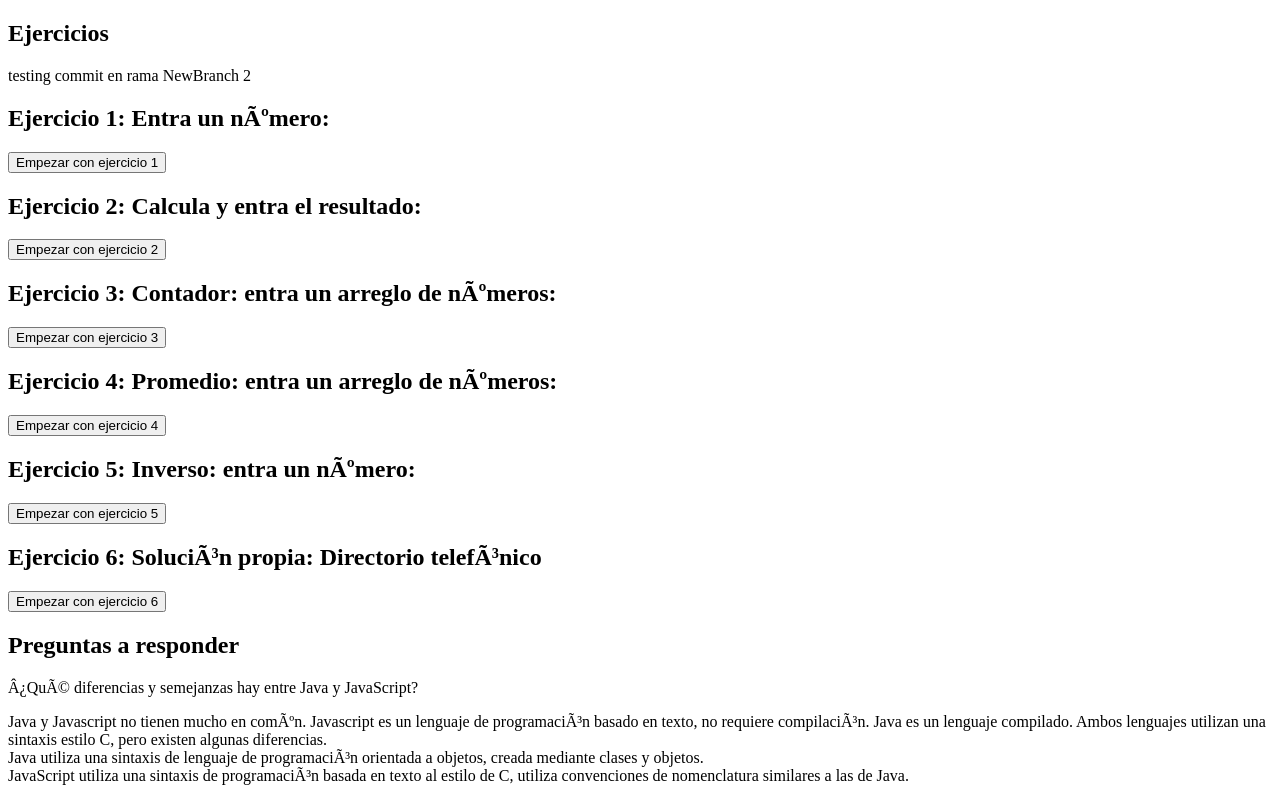
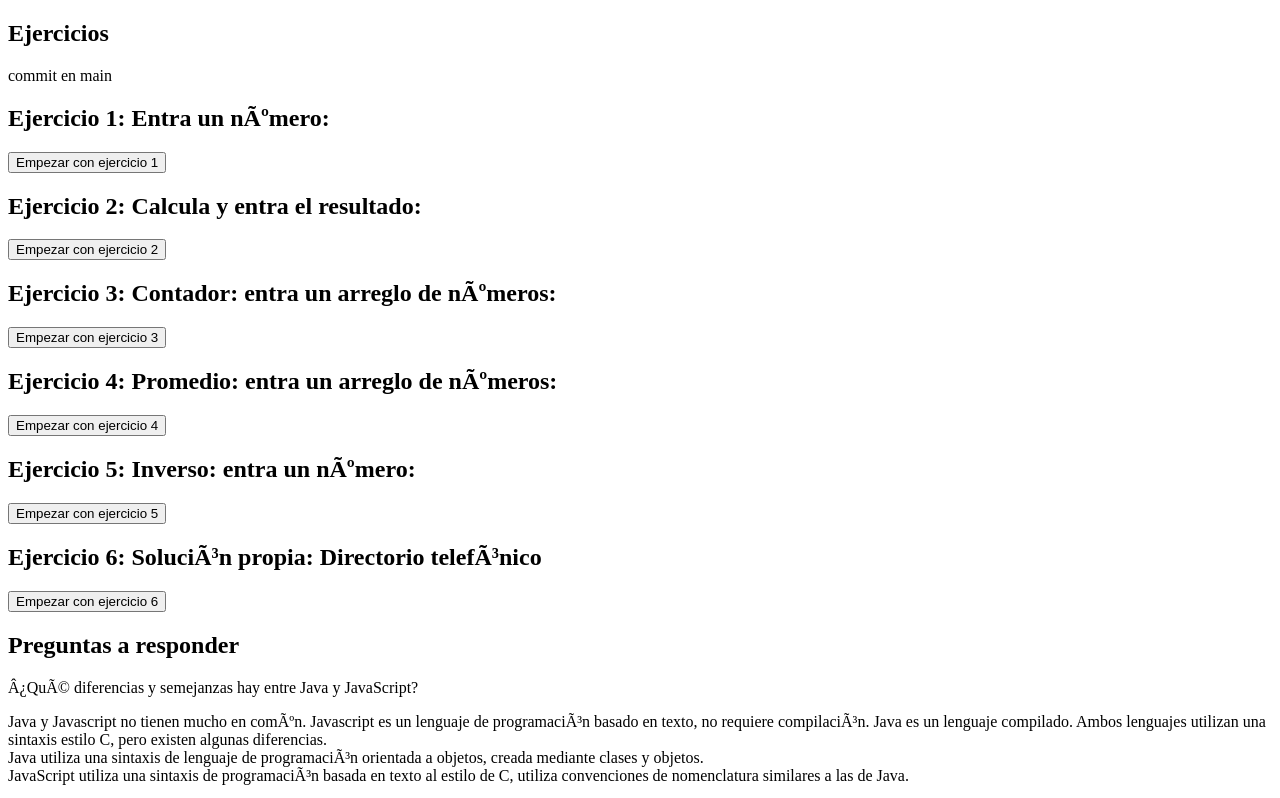
Before and after one commit to EvaRoggenhofer/TC2005B, a plain HTML site: page Laboratorio 1/Laboratorio_4_javascript.html in a window 1280 px wide. Shown: the top 798 px of the page. Drawn offline with Linux system fonts and the light colour scheme.

Commit message:
commit en main

```diff
--- a/Laboratorio 1/Laboratorio_4_javascript.html
+++ b/Laboratorio 1/Laboratorio_4_javascript.html
@@ -20,7 +20,7 @@
 
         <h1>Ejercicios</h1>
 
-        <p>testing commit en rama NewBranch 2</p>
+        <p>commit en main</p>
 
         <h2>Ejercicio 1: Entra un número:</h2> <!-- https://stackoverflow.com/questions/37287093/starting-a-javascript-prompt-after-a-button-is-clicked -->
 
```
